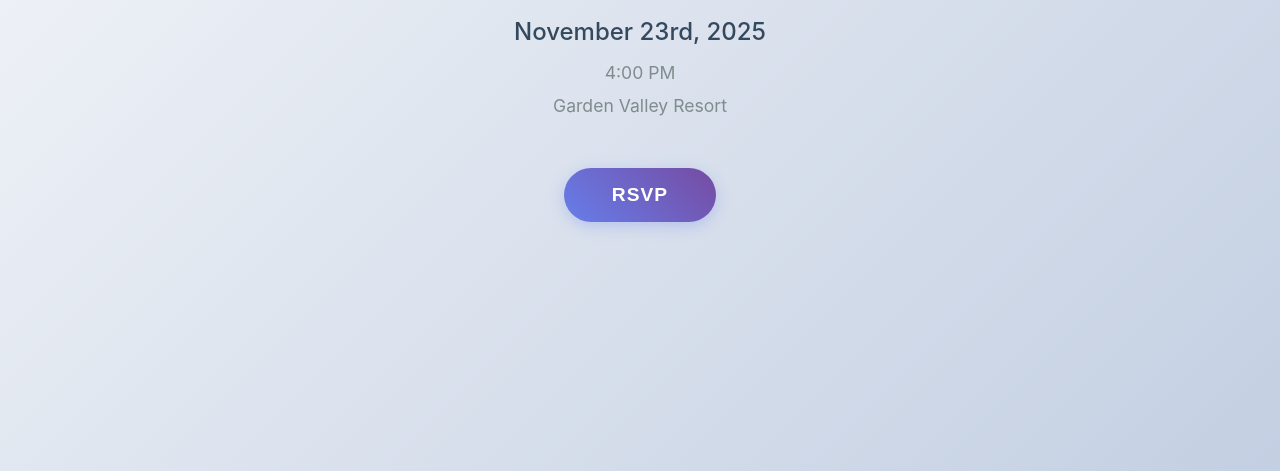
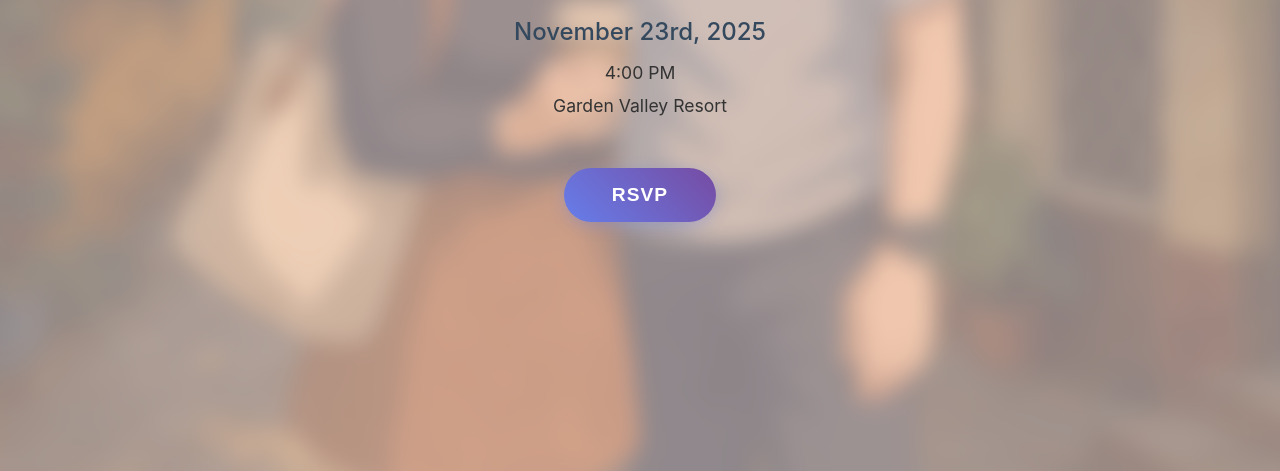
Before and after one commit to ShreyashVerma01/wedding-rsvp-website, a plain HTML site: page index.html in a window 1280 px wide. Shown: the part 329-800 px from the top of the page. Drawn offline with Linux system fonts and the light colour scheme.

Commit message:
Added background

```diff
--- a/styles.css
+++ b/styles.css
@@ -9,8 +9,36 @@ body {
     font-family: -apple-system, BlinkMacSystemFont, 'Segoe UI', Roboto, Oxygen, Ubuntu, Cantarell, sans-serif;
     line-height: 1.6;
     color: #333;
-    background: linear-gradient(135deg, #f5f7fa 0%, #c3cfe2 100%);
     min-height: 100vh;
+    position: relative; /* for background layers */
+    background: none;   /* remove old gradient */
+    overflow-x: hidden;
+}
+
+/* Background image with blur */
+body::before {
+    content: "";
+    position: fixed;
+    top: 0;
+    left: 0;
+    width: 100%;
+    height: 100%;
+    background: url("images/isha_kaus_ghibli.jpeg") no-repeat center center/cover;
+    filter: blur(10px);
+    transform: scale(1.1); /* prevents gaps when blurred */
+    z-index: -2;
+}
+
+/* Overlay tint */
+body::after {
+    content: "";
+    position: fixed;
+    top: 0;
+    left: 0;
+    width: 100%;
+    height: 100%;
+    background: rgba(255, 230, 235, 0.5); /* soft romantic tint */
+    z-index: -1;
 }
 
 /* Page transitions */
@@ -64,7 +92,7 @@ body {
 .wedding-time,
 .wedding-venue {
     font-size: 1.1rem;
-    color: #7f8c8d;
+    color: #333;
     margin-bottom: 0.25rem;
 }
 
@@ -106,7 +134,7 @@ body {
 }
 
 .form-header p {
-    color: #7f8c8d;
+    color: #333;
     font-size: 1.1rem;
 }
 
@@ -333,7 +361,6 @@ body {
     }
 }
 
-
 /* Food Preference Button Group */
 .button-group {
     display: flex;
```
Also changed, not shown: images/isha_kaus_ghibli.jpeg (added).
